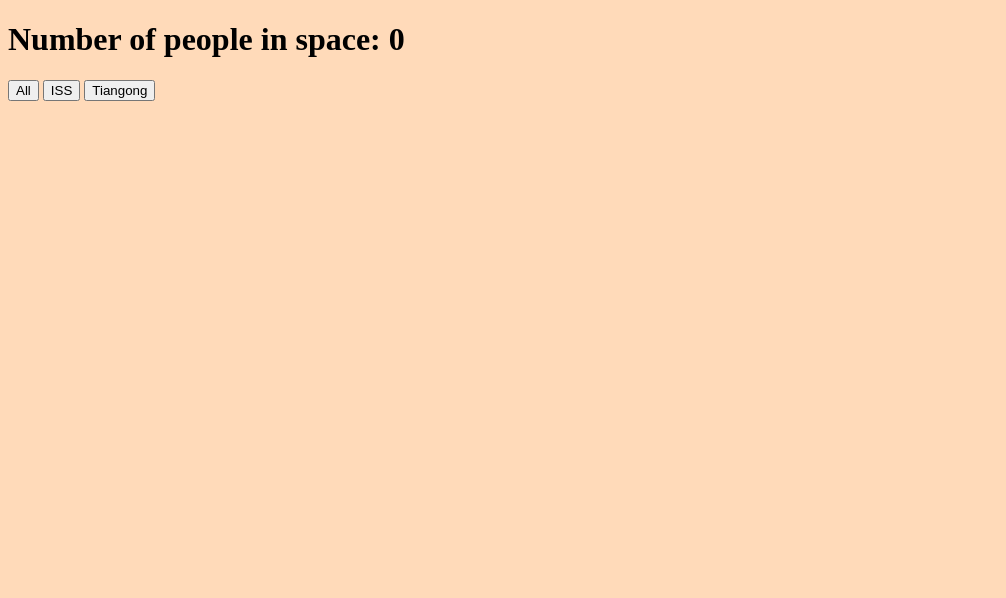
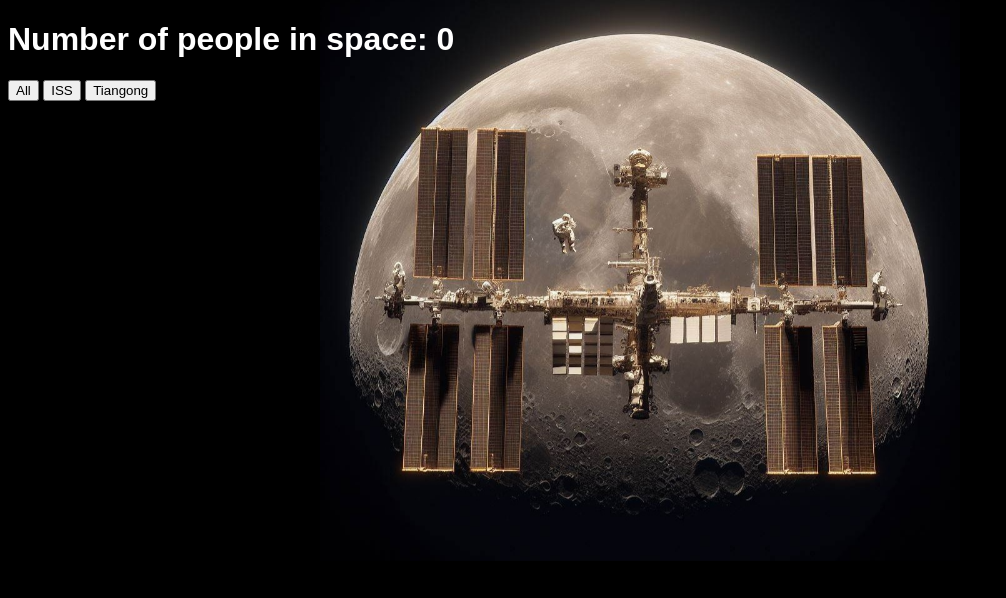
Before and after one commit to ThomasKirst/people-in-space, a website: page index.html in a window 1280 px wide. Shown: the whole page, without its empty margins (0-1006 px from the left). Drawn offline with Linux system fonts and the light colour scheme; no server answers.

Commit message:
Add API proxy and make some styling adjustments

```diff
--- a/index.html
+++ b/index.html
@@ -13,5 +13,6 @@
     <button type="button" data-js="all-button">All</button>
     <button type="button" data-js="iss-button">ISS</button>
     <button type="button" data-js="tiangong-button">Tiangong</button>
+    <div class="background"></div>
   </body>
 </html>
--- a/script.js
+++ b/script.js
@@ -11,7 +11,7 @@ const allButton = document.querySelector("[data-js='all-button']");
 let peopleInSpace = [];
 
 async function getPeopleInSpace() {
-  const response = await fetch("http://api.open-notify.org/astros.json");
+  const response = await fetch("https://jubilant-fiesta-gr6qwvrqxv29qxg-3000.app.github.dev/astros");
   const data = await response.json();
 
   peopleInSpace = data.people;
--- a/style.css
+++ b/style.css
@@ -1,3 +1,20 @@
 body {
-  background-color: peachpuff;
+  background-color: black;
+  color: white;
+  font-family: Arial, Helvetica, sans-serif;
 }
+
+/* Scale the picture down a bit
+ * make the picture align to the top */
+.background {
+  background-image: url("./ISS.jpeg");
+  background-size: 50%;
+  background-repeat: no-repeat;
+  background-position: top center;
+  height: 100vh;
+  width: 100vw;
+  position: fixed;
+  top: 0;
+  left: 0;
+  z-index: -1;
+}
```
Also changed, not shown: package.json (added, +18 -0 lines), server/index.js (added, +18 -0 lines), server/package.json (added, +19 -0 lines), ISS.jpeg (added), 3 other files.
